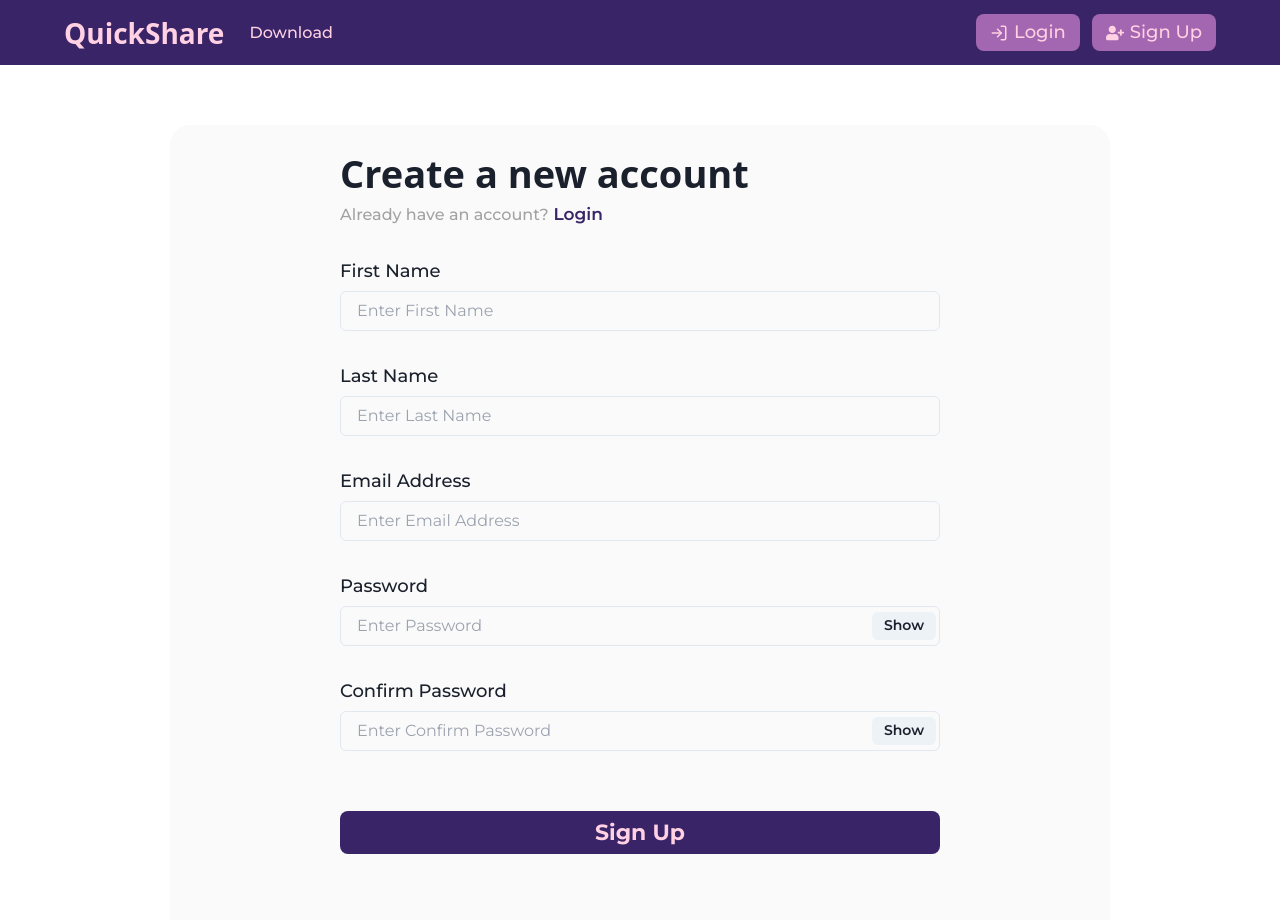
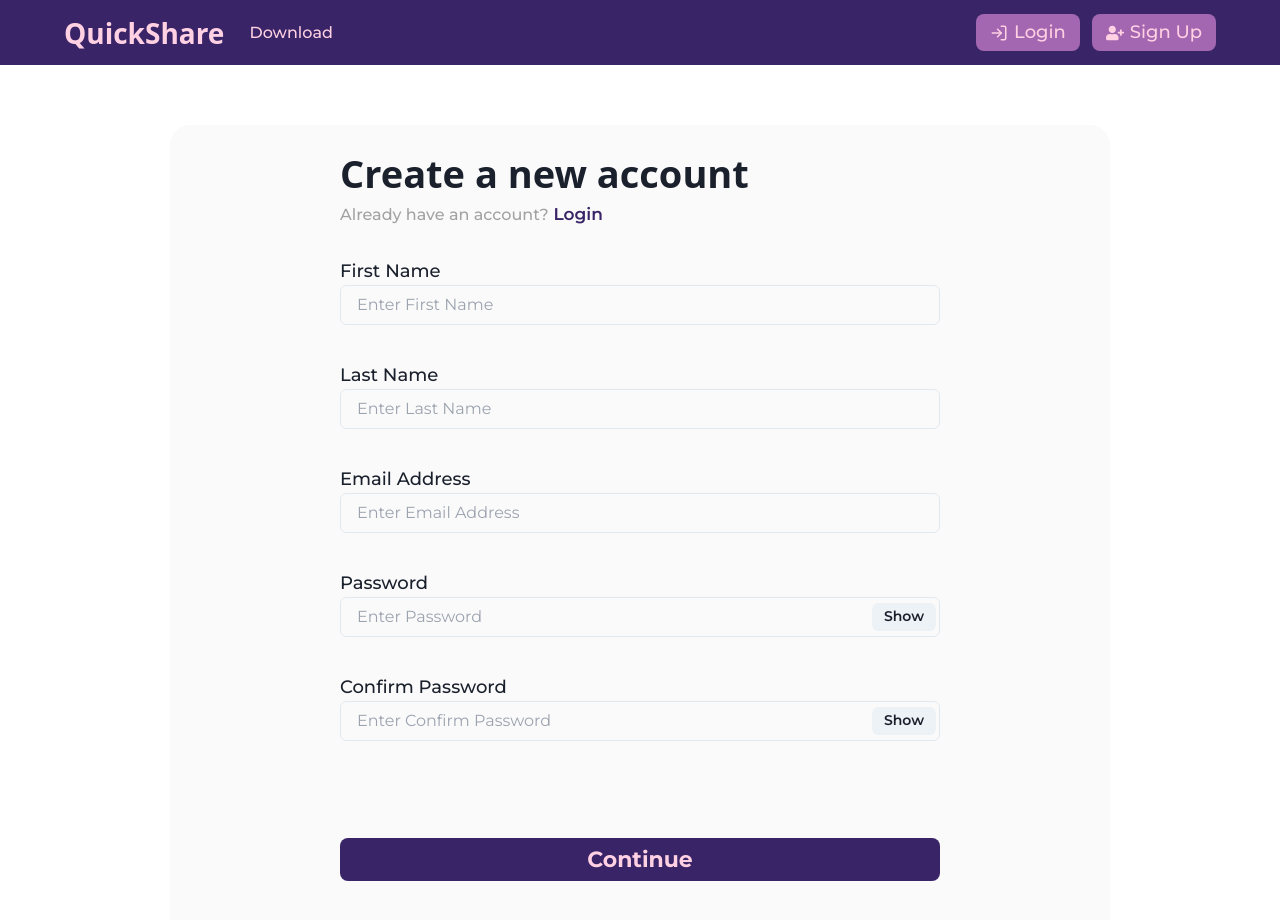
Before and after one commit to gritik418/Quick-Share, a Next.js app: page /signup in a window 1280 px wide. Shown: the top 920 px of the page. Built offline with nearby package versions, Linux system fonts and the light colour scheme; a web font is replaced by a local one.

Commit message:
Signup api integrated

```diff
--- a/package.json
+++ b/package.json
@@ -14,12 +14,15 @@
     "@emotion/styled": "^11.11.5",
     "@reduxjs/toolkit": "^2.2.5",
     "axios": "^1.7.2",
+    "formik": "^2.4.6",
     "framer-motion": "^11.2.5",
     "next": "14.2.3",
     "react": "^18",
     "react-dom": "^18",
     "react-icons": "^5.2.1",
-    "react-redux": "^9.1.2"
+    "react-redux": "^9.1.2",
+    "react-toastify": "^10.0.5",
+    "yup": "^1.4.0"
   },
   "devDependencies": {
     "@types/node": "^20",
--- a/src/app/layout.tsx
+++ b/src/app/layout.tsx
@@ -3,6 +3,8 @@ import { Inter } from "next/font/google";
 import "./globals.css";
 import ReduxProvider from "@/providers/ReduxProvider";
 import { ChakraProvider } from "@chakra-ui/react";
+import { ToastContainer } from "react-toastify";
+import "react-toastify/dist/ReactToastify.css";
 
 const inter = Inter({ subsets: ["latin"] });
 
@@ -21,7 +23,10 @@ export default function RootLayout({
     <html lang="en">
       <body className={inter.className}>
         <ChakraProvider>
-          <ReduxProvider>{children}</ReduxProvider>
+          <ReduxProvider>
+            {children}
+            <ToastContainer />
+          </ReduxProvider>
         </ChakraProvider>
       </body>
     </html>
--- a/src/app/login/Login.module.css
+++ b/src/app/login/Login.module.css
@@ -1,7 +1,7 @@
 .container {
   max-width: 940px;
   width: 90%;
-  margin: 40px auto;
+  margin: 60px auto;
   background-color: #fafafa;
   min-height: 600px;
   border-radius: 20px;
@@ -61,3 +61,15 @@
   padding: 5px;
   border-radius: 8px;
 }
+
+.error {
+  display: block;
+  margin-bottom: 25px;
+  color: red;
+  margin-top: 2px;
+}
+
+.group {
+  display: flex;
+  justify-content: space-between;
+}
--- a/src/app/login/page.tsx
+++ b/src/app/login/page.tsx
@@ -1,6 +1,6 @@
 "use client";
 import Navbar from "@/components/Navbar/Navbar";
-import React, { ChangeEvent, useEffect, useState } from "react";
+import React, { useEffect, useState } from "react";
 import styles from "./Login.module.css";
 import Link from "next/link";
 import { InputGroup, InputRightElement, Button, Input } from "@chakra-ui/react";
@@ -11,29 +11,33 @@ import {
   userLoginAsync,
 } from "@/features/auth/authSlice";
 import { Dispatch } from "@reduxjs/toolkit";
-import { LoginDataType } from "@/features/auth/authAPI";
+import loginSchema, { LoginDataType } from "@/validators/loginSchema";
 import { redirect } from "next/navigation";
+import { useFormik } from "formik";
 
 const Login = () => {
   const [show, setShow] = useState<boolean>(false);
   const dispatch = useDispatch<Dispatch<any>>();
   const isLoggedIn: boolean = useSelector(selectIsLoggedIn);
   const loading: boolean = useSelector(selectLoginLoading);
-  const [userData, setUserData] = useState<LoginDataType>({
-    email: "",
-    password: "",
-  });
 
   const handleClick = () => setShow(!show);
 
-  const handleChange = (e: ChangeEvent<HTMLInputElement>) => {
-    const { name, value } = e.target;
-    setUserData({ ...userData, [name]: value });
+  const handleLogin = (values: LoginDataType) => {
+    dispatch(userLoginAsync(values));
+    formik.resetForm();
   };
 
-  const handleLogin = () => {
-    dispatch(userLoginAsync(userData));
-  };
+  const formik = useFormik({
+    initialValues: {
+      email: "",
+      password: "",
+    },
+    onSubmit: (values: LoginDataType) => {
+      handleLogin(values);
+    },
+    validationSchema: loginSchema,
+  });
 
   useEffect(() => {
     if (!isLoggedIn) return;
@@ -53,28 +57,42 @@ const Login = () => {
               Create a free account
             </Link>
           </p>
-
+          <form onSubmit={formik.handleSubmit}>
             <label htmlFor="email" className={styles.label}>
               Email Address
             </label>
             <Input
-            className={`${styles.input} mb-8`}
+              className={styles.input}
               name="email"
-            onChange={handleChange}
+              onChange={formik.handleChange}
               id="email"
+              value={formik.values.email}
               pr="4.5rem"
               type="email"
               placeholder="Enter email address"
             />
+            <span className={styles.error}>{`${
+              formik.errors?.email !== undefined
+                ? formik.errors?.email![0]?.toUpperCase() +
+                  formik?.errors?.email?.slice(1)
+                : ""
+            }`}</span>
 
+            <div className={styles.group}>
               <label htmlFor="password" className={styles.label}>
                 Password
               </label>
+
+              <div className={styles.forgot}>
+                <Link href={"/forgot-password"}> Forgot Password?</Link>
+              </div>
+            </div>
             <InputGroup size="md" className={styles.input}>
               <Input
-              onChange={handleChange}
+                onChange={formik.handleChange}
                 name="password"
                 id="password"
+                value={formik.values.password}
                 pr="4.5rem"
                 type={show ? "text" : "password"}
                 placeholder="Enter password"
@@ -86,12 +104,17 @@ const Login = () => {
               </InputRightElement>
             </InputGroup>
 
-          <div className={styles.forgot}>
-            <Link href={"/forgot-password"}> Forgot Password?</Link>
-          </div>
-          <button className={styles.btn} onClick={handleLogin}>
+            <span className={styles.error}>{`${
+              formik.errors?.password !== undefined
+                ? formik.errors?.password![0]?.toUpperCase() +
+                  formik?.errors?.password?.slice(1)
+                : ""
+            }`}</span>
+
+            <button className={styles.btn} type="submit">
               {loading ? "Processing..." : "Login"}
             </button>
+          </form>
         </div>
       </div>
     </>
--- a/src/app/signup/Signup.module.css
+++ b/src/app/signup/Signup.module.css
@@ -38,9 +38,9 @@
 }
 
 .input {
-  margin-top: 6px;
-  display: flex;
+  padding: 0px;
   align-items: center;
+  margin-bottom: 0px;
 }
 
 .btn {
@@ -54,6 +54,17 @@
   border-radius: 8px;
 }
 
+.error {
+  display: block;
+  color: red;
+  margin-top: 2px;
+  height: 15px;
+}
+
+.group {
+  margin-bottom: 20px;
+}
+
 @media screen and (max-width: 556px) {
   .heading {
     font-size: 30px;
--- a/src/app/signup/page.tsx
+++ b/src/app/signup/page.tsx
@@ -4,10 +4,41 @@ import React from "react";
 import styles from "./Signup.module.css";
 import Link from "next/link";
 import { InputGroup, InputRightElement, Button, Input } from "@chakra-ui/react";
+import signupSchema, { SignupDataType } from "@/validators/signupSchema";
+import { useFormik } from "formik";
+import { useDispatch, useSelector } from "react-redux";
+import { Dispatch } from "@reduxjs/toolkit";
+import {
+  selectSignupErrors,
+  selectSignupLoading,
+  userSignupAsync,
+} from "@/features/auth/authSlice";
 
 const SignUp = () => {
   const [show, setShow] = React.useState(false);
   const handleClick = () => setShow(!show);
+  const dispatch = useDispatch<Dispatch<any>>();
+  const errors: SignupDataType = useSelector(selectSignupErrors);
+  const loading: boolean = useSelector(selectSignupLoading);
+
+  const handleSignup = (values: SignupDataType) => {
+    dispatch(userSignupAsync(values));
+    formik.resetForm();
+  };
+
+  const formik = useFormik({
+    initialValues: {
+      first_name: "",
+      last_name: "",
+      email: "",
+      password: "",
+      password_confirmation: "",
+    },
+    onSubmit: (values: SignupDataType) => {
+      handleSignup(values);
+    },
+    validationSchema: signupSchema,
+  });
 
   return (
     <>
@@ -23,6 +54,8 @@ const SignUp = () => {
             </Link>
           </p>
 
+          <form onSubmit={formik.handleSubmit}>
+            <div className={styles.group}>
               <label htmlFor="first_name" className={styles.label}>
                 First Name
               </label>
@@ -30,23 +63,47 @@ const SignUp = () => {
                 className={`${styles.input} mb-8`}
                 name="first_name"
                 id="first_name"
+                onChange={formik.handleChange}
+                value={formik.values.first_name}
                 pr="4.5rem"
                 type="text"
                 placeholder="Enter First Name"
               />
+              <span className={styles.error}>{`${
+                errors?.first_name
+                  ? errors?.first_name
+                  : formik.errors?.first_name !== undefined
+                  ? formik.errors?.first_name![0]?.toUpperCase() +
+                    formik?.errors?.first_name?.slice(1)
+                  : ""
+              }`}</span>
+            </div>
 
+            <div className={styles.group}>
               <label htmlFor="last_name" className={styles.label}>
                 Last Name
               </label>
               <Input
                 className={`${styles.input} mb-8`}
+                onChange={formik.handleChange}
+                value={formik.values.last_name}
                 name="last_name"
                 id="last_name"
                 pr="4.5rem"
                 type="text"
                 placeholder="Enter Last Name"
               />
+              <span className={styles.error}>{`${
+                errors?.last_name
+                  ? errors?.last_name
+                  : formik.errors?.last_name !== undefined
+                  ? formik.errors?.last_name![0]?.toUpperCase() +
+                    formik?.errors?.last_name?.slice(1)
+                  : ""
+              }`}</span>
+            </div>
 
+            <div className={styles.group}>
               <label htmlFor="email" className={styles.label}>
                 Email Address
               </label>
@@ -55,10 +112,22 @@ const SignUp = () => {
                 name="email"
                 id="email"
                 pr="4.5rem"
+                onChange={formik.handleChange}
+                value={formik.values.email}
                 type="email"
                 placeholder="Enter Email Address"
               />
+              <span className={styles.error}>{`${
+                errors?.email
+                  ? errors?.email
+                  : formik.errors?.email !== undefined
+                  ? formik.errors?.email![0]?.toUpperCase() +
+                    formik?.errors?.email?.slice(1)
+                  : ""
+              }`}</span>
+            </div>
 
+            <div className={styles.group}>
               <label htmlFor="password" className={styles.label}>
                 Password
               </label>
@@ -67,6 +136,8 @@ const SignUp = () => {
                   name="password"
                   id="password"
                   pr="4.5rem"
+                  onChange={formik.handleChange}
+                  value={formik.values.password}
                   type={show ? "text" : "password"}
                   placeholder="Enter Password"
                 />
@@ -76,7 +147,17 @@ const SignUp = () => {
                   </Button>
                 </InputRightElement>
               </InputGroup>
+              <span className={styles.error}>{`${
+                errors?.password
+                  ? errors?.password
+                  : formik.errors?.password !== undefined
+                  ? formik.errors?.password![0]?.toUpperCase() +
+                    formik?.errors?.password?.slice(1)
+                  : ""
+              }`}</span>
+            </div>
 
+            <div className={styles.group}>
               <label htmlFor="confirm_password" className={styles.label}>
                 Confirm Password
               </label>
@@ -86,6 +167,8 @@ const SignUp = () => {
                   name="password_confirmation"
                   id="confirm_password"
                   pr="4.5rem"
+                  onChange={formik.handleChange}
+                  value={formik.values.password_confirmation}
                   type={show ? "text" : "password"}
                   placeholder="Enter Confirm Password"
                 />
@@ -95,8 +178,20 @@ const SignUp = () => {
                   </Button>
                 </InputRightElement>
               </InputGroup>
+              <span className={styles.error}>{`${
+                errors?.password_confirmation
+                  ? errors?.password_confirmation
+                  : formik.errors?.password_confirmation !== undefined
+                  ? formik.errors?.password_confirmation![0]?.toUpperCase() +
+                    formik?.errors?.password_confirmation?.slice(1)
+                  : ""
+              }`}</span>
+            </div>
 
-          <button className={styles.btn}>Sign Up</button>
+            <button className={styles.btn} type="submit">
+              {loading ? "Processing..." : "Continue"}
+            </button>
+          </form>
         </div>
       </div>
     </>
--- a/src/features/auth/authSlice.ts
+++ b/src/features/auth/authSlice.ts
@@ -1,15 +1,15 @@
 import { createAsyncThunk, createSlice } from "@reduxjs/toolkit";
-import {
-  LoginDataType,
-  SignupDataType,
-  userLogin,
-  userSignup,
-} from "./authAPI";
+import { userLogin, userSignup } from "./authAPI";
+import { LoginDataType } from "@/validators/loginSchema";
+import { Bounce, toast } from "react-toastify";
+import { SignupDataType } from "@/validators/signupSchema";
 
 const initialState = {
   isLoggedIn: false,
   loginLoading: false,
   signupLoading: false,
+  loginErrors: {},
+  signupErrors: {},
 };
 
 export const userLoginAsync = createAsyncThunk(
@@ -36,10 +36,41 @@ const authSlice = createSlice({
     builder
       .addCase(userLoginAsync.pending, (state, action) => {
         state.loginLoading = true;
+        state.loginErrors = {};
+        state.signupErrors = {};
       })
       .addCase(userLoginAsync.fulfilled, (state, action) => {
         state.loginLoading = false;
-        console.log(action.payload);
+        if (action.payload.success) {
+          state.isLoggedIn = true;
+          toast.success(action.payload.message, {
+            position: "top-right",
+            autoClose: 1500,
+            hideProgressBar: false,
+            closeOnClick: true,
+            pauseOnHover: true,
+            draggable: true,
+            progress: undefined,
+            theme: "light",
+            transition: Bounce,
+          });
+        } else {
+          if (action.payload.errors) {
+            state.loginErrors = action.payload.errors;
+          } else {
+            toast.error(action.payload.message, {
+              position: "top-right",
+              autoClose: 1500,
+              hideProgressBar: false,
+              closeOnClick: true,
+              pauseOnHover: true,
+              draggable: true,
+              progress: undefined,
+              theme: "light",
+              transition: Bounce,
+            });
+          }
+        }
       })
       .addCase(userLoginAsync.rejected, (state, action) => {
         state.loginLoading = false;
@@ -47,10 +78,40 @@ const authSlice = createSlice({
       })
       .addCase(userSignupAsync.pending, (state, action) => {
         state.signupLoading = true;
+        state.loginErrors = {};
+        state.signupErrors = {};
       })
       .addCase(userSignupAsync.fulfilled, (state, action) => {
         state.signupLoading = false;
-        console.log(action.payload);
+        if (action.payload.success) {
+          toast.success(action.payload.message, {
+            position: "top-right",
+            autoClose: 1500,
+            hideProgressBar: false,
+            closeOnClick: true,
+            pauseOnHover: true,
+            draggable: true,
+            progress: undefined,
+            theme: "light",
+            transition: Bounce,
+          });
+        } else {
+          if (action.payload.errors) {
+            state.signupErrors = action.payload.errors;
+          } else {
+            toast.error(action.payload.message, {
+              position: "top-right",
+              autoClose: 1500,
+              hideProgressBar: false,
+              closeOnClick: true,
+              pauseOnHover: true,
+              draggable: true,
+              progress: undefined,
+              theme: "light",
+              transition: Bounce,
+            });
+          }
+        }
       })
       .addCase(userSignupAsync.rejected, (state, action) => {
         state.signupLoading = false;
@@ -62,5 +123,7 @@ const authSlice = createSlice({
 export const selectIsLoggedIn = (state: any) => state.auth.isLoggedIn;
 export const selectLoginLoading = (state: any) => state.auth.loginLoading;
 export const selectSignupLoading = (state: any) => state.auth.signupLoading;
+export const selectSignupErrors = (state: any) => state.auth.signupErrors;
+export const selectLoginErrors = (state: any) => state.auth.loginErrors;
 
 export default authSlice.reducer;
--- /dev/null
+++ b/src/validators/loginSchema.ts
@@ -0,0 +1,10 @@
+import { object, string, InferType } from "yup";
+
+const loginSchema = object({
+  email: string().email().required(),
+  password: string().required().min(8).max(32),
+});
+
+export type LoginDataType = InferType<typeof loginSchema>;
+
+export default loginSchema;
--- /dev/null
+++ b/src/validators/signupSchema.ts
@@ -0,0 +1,16 @@
+import { object, string, InferType, ref } from "yup";
+
+const signupSchema = object({
+  first_name: string().min(3).required(),
+  last_name: string(),
+  email: string().email().required(),
+  password: string().required().min(8).max(32),
+  password_confirmation: string().oneOf(
+    [ref("password")],
+    "Password and Confirm Password must be same."
+  ),
+});
+
+export type SignupDataType = InferType<typeof signupSchema>;
+
+export default signupSchema;
```
Also changed, not shown: src/features/auth/authAPI.ts (+2 -13 lines), 1 other file (tests, documents, lock files or other folders). Lines whose indentation alone changed are shown as unchanged.
